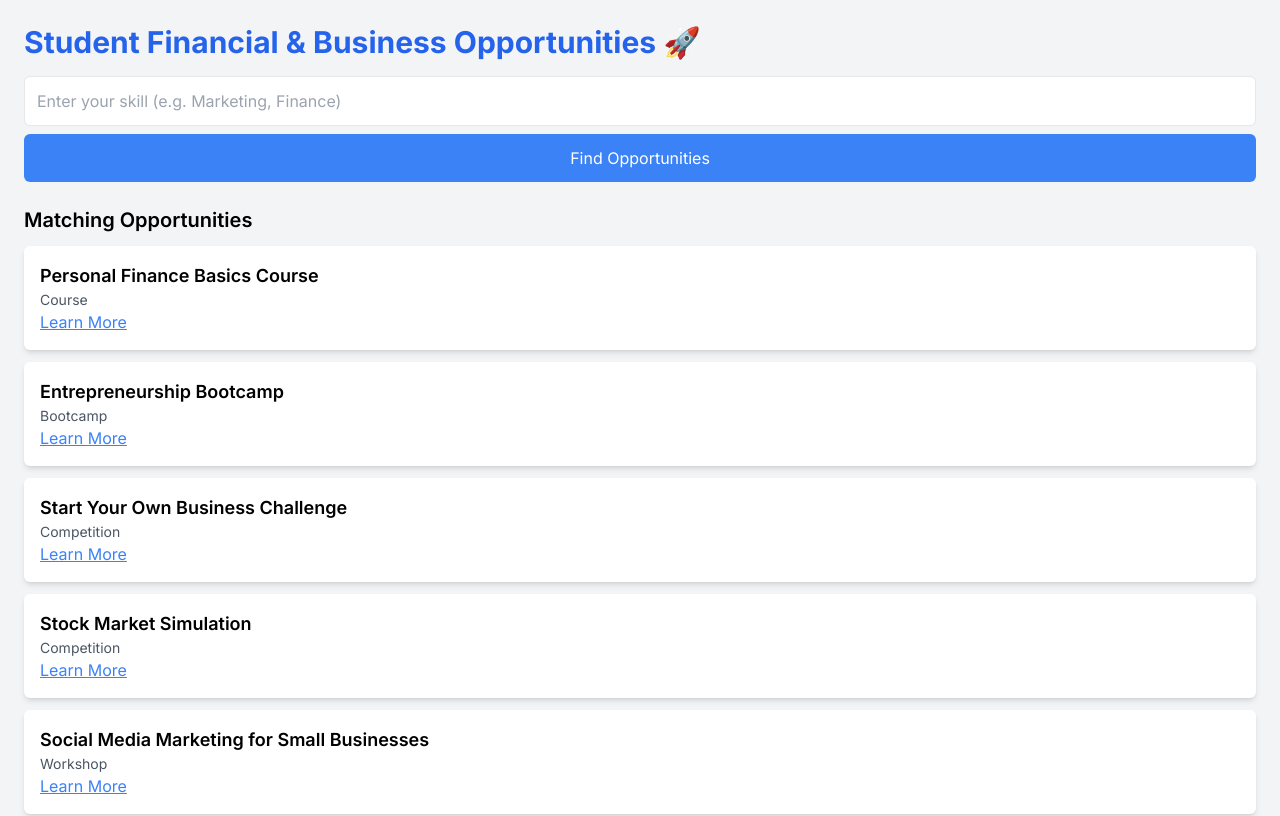
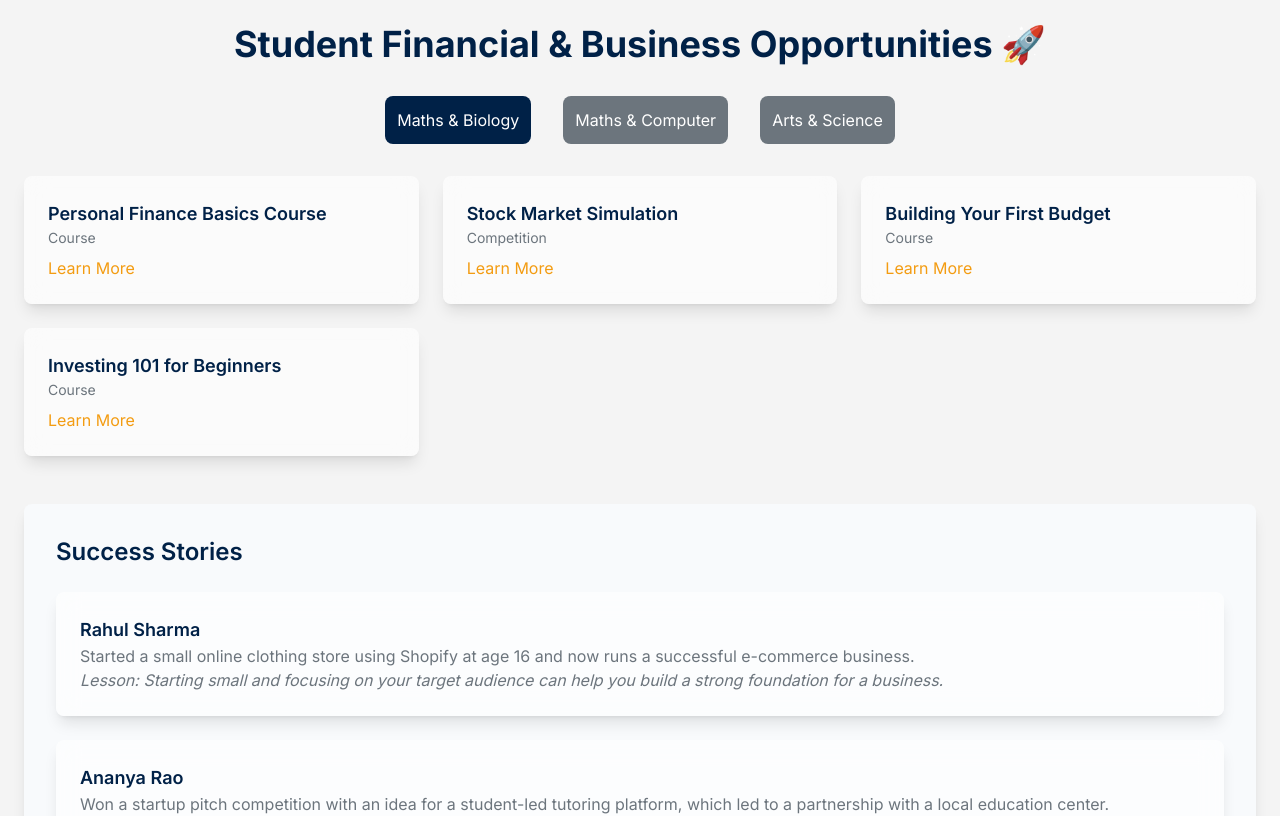
Before and after one commit to Clusters-Config/Fin-Quest, a React (Vite) app in the folder frontend/: page /SideHustleFinder in a window 1280 px wide. Shown: the top 816 px of the page. Built offline with nearby package versions, Linux system fonts and the light colour scheme.

Commit message:
Committed changes in SidehustleFinder

```diff
--- a/frontend/src/pages/SideHustleFinder.jsx
+++ b/frontend/src/pages/SideHustleFinder.jsx
@@ -1,91 +1,99 @@
 import React, { useState } from "react";
 
+// Sample activity data
 const activityData = [
-  { id: 1, title: "Personal Finance Basics Course", type: "Course", skills: ["Finance", "Budgeting", "Investing"], link: "#" },
-  { id: 2, title: "Entrepreneurship Bootcamp", type: "Bootcamp", skills: ["Business", "Startup", "Marketing"], link: "#" },
-  { id: 3, title: "Start Your Own Business Challenge", type: "Competition", skills: ["Business", "Marketing", "Strategy"], link: "#" },
-  { id: 4, title: "Stock Market Simulation", type: "Competition", skills: ["Finance", "Investing", "Stock Market"], link: "#" },
-  { id: 5, title: "Social Media Marketing for Small Businesses", type: "Workshop", skills: ["Marketing", "Social Media", "Business"], link: "#" },
-  { id: 6, title: "Building Your First Budget", type: "Course", skills: ["Finance", "Budgeting", "Planning"], link: "#" },
-  { id: 7, title: "Financial Literacy for Teens", type: "Course", skills: ["Finance", "Money Management", "Saving"], link: "#" },
-  { id: 8, title: "Startup Idea Pitch Competition", type: "Competition", skills: ["Entrepreneurship", "Pitching", "Business"], link: "#" },
-  { id: 9, title: "Online Business Development for Students", type: "Workshop", skills: ["Business", "E-commerce", "Marketing"], link: "#" },
-  { id: 10, title: "Investing 101 for Beginners", type: "Course", skills: ["Investing", "Stock Market", "Finance"], link: "#" },
+  { id: 1, title: "Personal Finance Basics Course", type: "Course", skills: ["Finance", "Budgeting", "Investing"], link: "#", category: "Maths & Biology" },
+  { id: 2, title: "Entrepreneurship Bootcamp", type: "Bootcamp", skills: ["Business", "Startup", "Marketing"], link: "#", category: "Arts & Science" },
+  { id: 3, title: "Start Your Own Business Challenge", type: "Competition", skills: ["Business", "Marketing", "Strategy"], link: "#", category: "Arts & Science" },
+  { id: 4, title: "Stock Market Simulation", type: "Competition", skills: ["Finance", "Investing", "Stock Market"], link: "#", category: "Maths & Biology" },
+  { id: 5, title: "Social Media Marketing for Small Businesses", type: "Workshop", skills: ["Marketing", "Social Media", "Business"], link: "#", category: "Arts & Science" },
+  { id: 6, title: "Building Your First Budget", type: "Course", skills: ["Finance", "Budgeting", "Planning"], link: "#", category: "Maths & Biology" },
+  { id: 7, title: "Financial Literacy for Teens", type: "Course", skills: ["Finance", "Money Management", "Saving"], link: "#", category: "Maths & Computer" },
+  { id: 8, title: "Startup Idea Pitch Competition", type: "Competition", skills: ["Entrepreneurship", "Pitching", "Business"], link: "#", category: "Arts & Science" },
+  { id: 9, title: "Online Business Development for Students", type: "Workshop", skills: ["Business", "E-commerce", "Marketing"], link: "#", category: "Arts & Science" },
+  { id: 10, title: "Investing 101 for Beginners", type: "Course", skills: ["Investing", "Stock Market", "Finance"], link: "#", category: "Maths & Biology" },
+  { id: 11, title: "Introduction to Coding with Python", type: "Course", skills: ["Programming", "Python", "Problem Solving"], link: "#", category: "Maths & Computer" },
+  { id: 12, title: "Hackathon: Build Your First App", type: "Competition", skills: ["Programming", "App Development", "Teamwork"], link: "#", category: "Maths & Computer" },
 ];
 
+// Sample case study data
 const caseStudies = [
-  {
-    id: 1,
-    name: "Rahul Sharma",
-    story: "Started a small online clothing store using Shopify at age 16 and now runs a successful e-commerce business.",
-    lessons: "Starting small and focusing on your target audience can help you build a strong foundation for a business.",
-  },
-  {
-    id: 2,
-    name: "Ananya Rao",
-    story: "Won a startup pitch competition with an idea for a student-led tutoring platform, which led to a partnership with a local education center.",
-    lessons: "Having a clear vision and being able to pitch it effectively is crucial to starting a business.",
-  },
+  { id: 1, name: "Rahul Sharma", story: "Started a small online clothing store using Shopify at age 16 and now runs a successful e-commerce business.", lessons: "Starting small and focusing on your target audience can help you build a strong foundation for a business." },
+  { id: 2, name: "Ananya Rao", story: "Won a startup pitch competition with an idea for a student-led tutoring platform, which led to a partnership with a local education center.", lessons: "Having a clear vision and being able to pitch it effectively is crucial to starting a business." },
 ];
 
 const SideHustleFinder = () => {
-  const [skill, setSkill] = useState("");
-  const [filteredActivities, setFilteredActivities] = useState(activityData);
+  const [selectedCategory, setSelectedCategory] = useState("Maths & Biology");
+  const [filteredActivities, setFilteredActivities] = useState(
+    activityData.filter((activity) => activity.category === selectedCategory)
+  );
 
-  const handleSearch = () => {
-    const results = activityData.filter((activity) =>
-      activity.skills.some((s) => s.toLowerCase().includes(skill.toLowerCase()))
-    );
-    setFilteredActivities(results);
+  const handleCategorySelect = (category) => {
+    setSelectedCategory(category);
+    setFilteredActivities(activityData.filter((activity) => activity.category === category));
   };
 
   return (
-    <div className="p-6 bg-gray-100 min-h-screen">
-      <h2 className="text-3xl font-bold text-blue-600 mb-4">Student Financial & Business Opportunities 🚀</h2>
+    <div className="min-h-screen bg-[#F4F4F4]">
+      {/* Main Content */}
+      <div className="p-6">
+        <h2 className="text-4xl font-bold text-[#002147] text-center mb-8">Student Financial & Business Opportunities 🚀</h2>
 
-      {/* Input for Skill Search */}
-      <div className="mb-6">
-        <input
-          type="text"
-          placeholder="Enter your skill (e.g. Marketing, Finance)"
-          value={skill}
-          onChange={(e) => setSkill(e.target.value)}
-          className="p-3 w-full border rounded-md"
-        />
-        <button onClick={handleSearch} className="bg-blue-500 text-white p-3 mt-2 rounded-md w-full">
-          Find Opportunities
+        {/* Category Buttons */}
+        <div className="flex justify-center space-x-8 mb-8">
+          {["Maths & Biology", "Maths & Computer", "Arts & Science"].map((category) => (
+            <button
+              key={category}
+              onClick={() => handleCategorySelect(category)}
+              className={`p-3 rounded-lg text-white transition duration-300 ease-in-out hover:bg-[#F39C12] ${
+                selectedCategory === category ? "bg-[#002147]" : "bg-[#6C757D]"
+              }`}
+            >
+              {category}
             </button>
+          ))}
         </div>
 
         {/* Activity Listings */}
-      <div>
-        <h3 className="text-xl font-semibold mb-3">Matching Opportunities</h3>
+        <div className="grid grid-cols-1 md:grid-cols-2 lg:grid-cols-3 gap-6">
           {filteredActivities.length > 0 ? (
             filteredActivities.map((activity) => (
-            <div key={activity.id} className="p-4 bg-white shadow-md rounded-md mb-3">
-              <h4 className="text-lg font-semibold">{activity.title}</h4>
-              <p className="text-sm text-gray-600">{activity.type}</p>
-              <a href={activity.link} className="text-blue-500 underline">
+              <div
+                key={activity.id}
+                className="bg-white bg-opacity-60 backdrop-blur-md p-6 rounded-lg shadow-lg transition transform hover:scale-105 duration-300 ease-in-out"
+              >
+                <h4 className="text-lg font-semibold text-[#002147]">{activity.title}</h4>
+                <p className="text-sm text-[#6C757D]">{activity.type}</p>
+                <a href={activity.link} className="text-[#F39C12] hover:underline mt-2 block">
                   Learn More
                 </a>
               </div>
             ))
           ) : (
-          <p className="text-gray-500">No opportunities found. Try another skill.</p>
+            <p className="text-[#6C757D]">No opportunities found. Try another category.</p>
           )}
         </div>
 
-      {/* Case Studies */}
-      <div className="mt-6">
-        <h3 className="text-xl font-semibold mb-3">Success Stories</h3>
+        {/* Case Studies Section */}
+        <div className="mt-12 bg-[#F8FAFC] p-8 rounded-lg shadow-lg">
+          <h3 className="text-2xl font-semibold text-[#002147] mb-6">Success Stories</h3>
           {caseStudies.map((caseStudy) => (
-          <div key={caseStudy.id} className="p-4 bg-white shadow-md rounded-md mb-3">
-            <h4 className="font-semibold">{caseStudy.name}</h4>
-            <p>{caseStudy.story}</p>
-            <p className="italic text-gray-500">Lesson: {caseStudy.lessons}</p>
+            <div
+              key={caseStudy.id}
+              className="bg-white bg-opacity-60 backdrop-blur-md p-6 rounded-lg shadow-lg mb-6"
+            >
+              <h4 className="text-lg font-semibold text-[#002147]">{caseStudy.name}</h4>
+              <p className="text-[#6C757D]">{caseStudy.story}</p>
+              <p className="italic text-[#6C757D]">Lesson: {caseStudy.lessons}</p>
             </div>
           ))}
         </div>
+      </div>
+
+      {/* Footer Section */}
+      <footer className="bg-[#002147] text-white text-center p-4 mt-12">
+        <p>&copy; 2025 Fin-Quest. All Rights Reserved.</p>
+      </footer>
     </div>
   );
 };
--- a/frontend/src/pages/Simulations.jsx
+++ b/frontend/src/pages/Simulations.jsx
@@ -91,8 +91,6 @@ const Simulations = () => {
   const [totalInterest, setTotalInterest] = useState(null);
   //States od FDC calculator
   const [compoundingFrequency, setCompoundingFrequency] = useState(); // Default frequency (Quarterly)
-
-
 
   // Calculation Functions
   const calculateBudget = () => {
@@ -200,8 +198,6 @@ const Simulations = () => {
   };
 
 
-
-
     // Function to calculate the payoff time in months
     const calculatePayoffTime = () => {
       if (!balance || !apr || !monthlyPayment) return;
@@ -226,7 +222,6 @@ const Simulations = () => {
 
       setPayoffTime(months);
     };
-
 
 
   // List of currencies for dropdown
```
Lines whose indentation alone changed are shown as unchanged.
